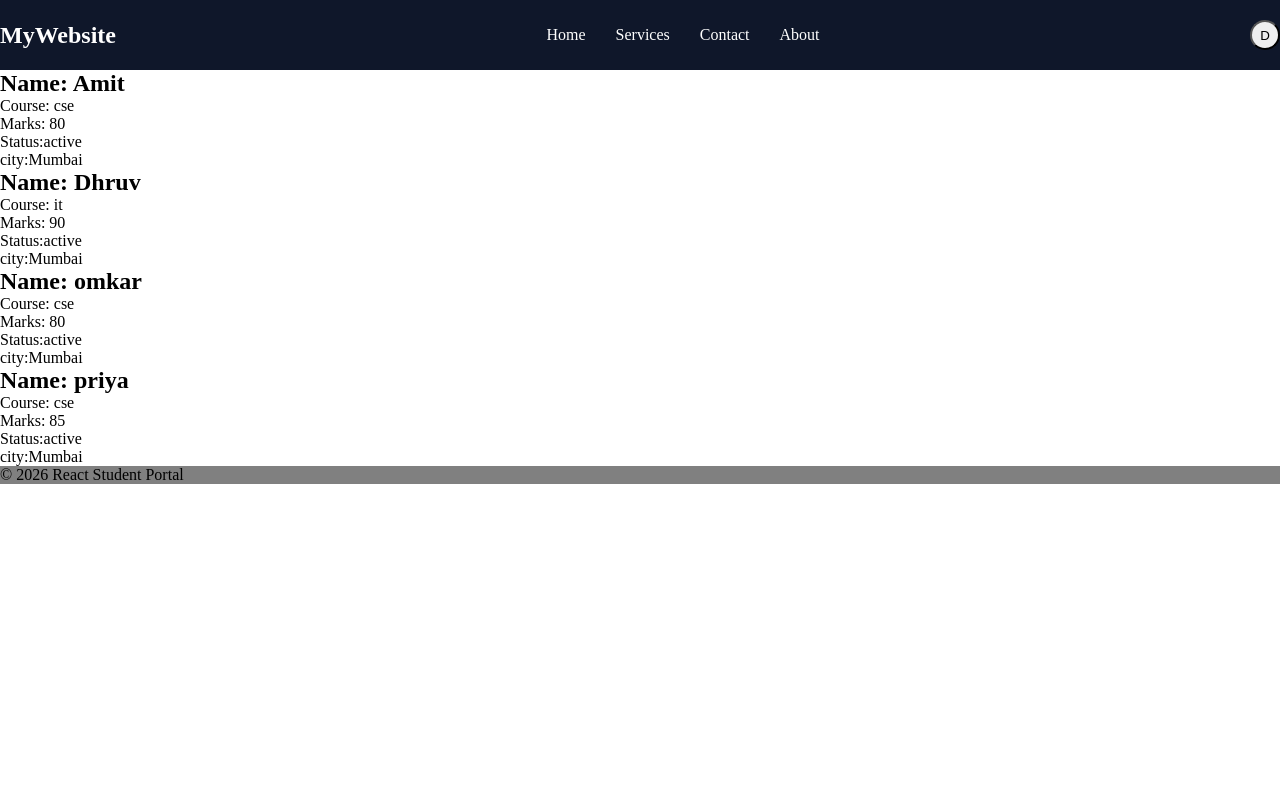
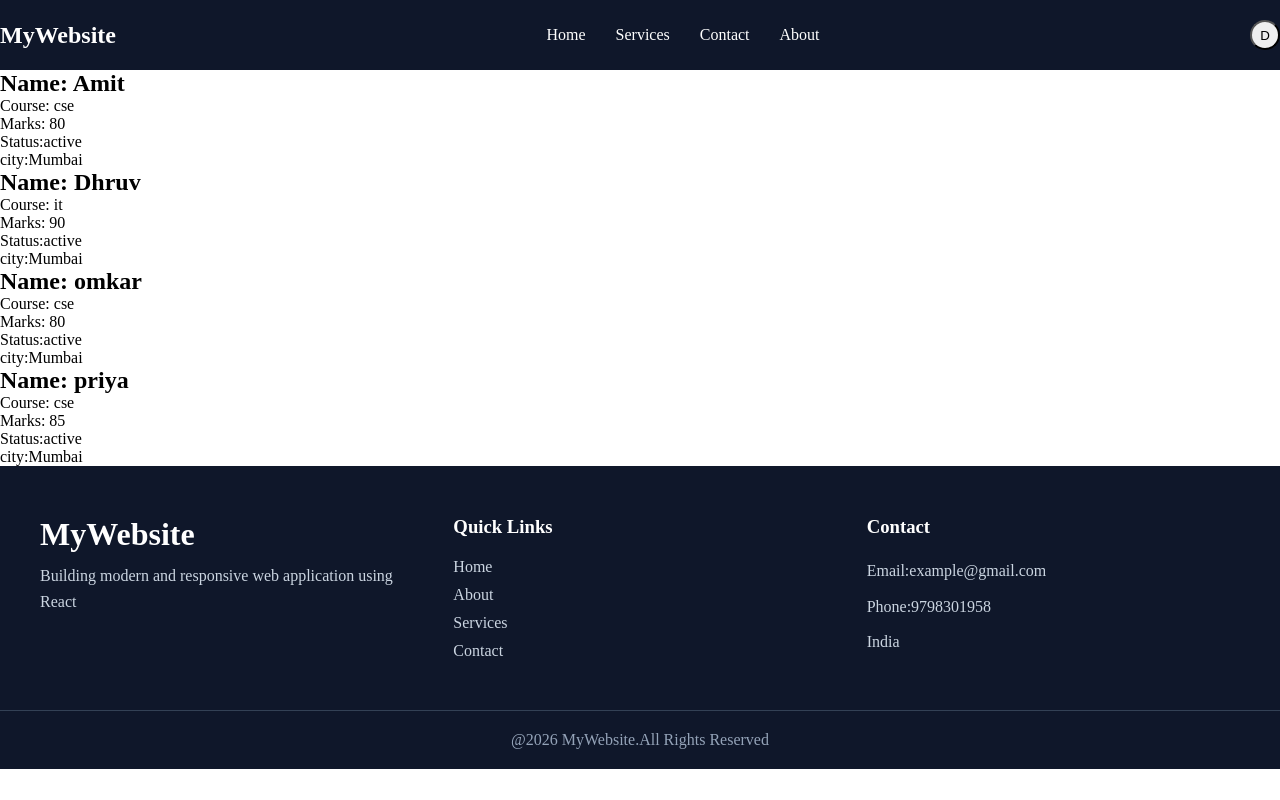
Before and after one commit to golu380/react12, a React (Vite) app: page / in a window 1280 px wide. Built offline with nearby package versions, Linux system fonts and the light colour scheme.

Commit message:
adding footer and css

```diff
--- a/src/App.jsx
+++ b/src/App.jsx
@@ -6,9 +6,9 @@ import viteLogo from './assets/vite.svg'
 // import StudentCard from './StudentCard'
 // import './App.css'
 import Header from './components/Header'
-import Navbar from './components/Navbar'
+import Navbar from './components/Navbar/Navbar'
 import StudentCard from './components/StudentCars'
-import Footer  from './components/Footer'
+import Footer  from './components/Footer/Footer'
 function App() {
 
 
--- a/src/components/Footer.jsx
+++ /dev/null
@@ -1,10 +0,0 @@
-import "./css/Footer.css";
-function Footer(){
-    return(
-         <footer className="footerclass">
-            <p>© 2026 React Student Portal</p>
-        </footer>
-    )
-}
-
-export default Footer;
--- /dev/null
+++ b/src/components/Footer/Footer.css
@@ -0,0 +1,57 @@
+.footer{
+    background-color: #0f172a;
+    color: white;
+}
+
+.footer-container{
+    max-width: 1200px;
+    margin: auto;
+    padding: 50px 20px;
+    display: grid;
+    /* grid-template-columns: repeat(3,1fr); */
+    grid-template-columns: 1fr 1fr 1fr;
+    gap: 40px;
+}
+
+.footer-section{
+    display: flex;
+    flex-direction: column;
+    gap: 10px;
+}
+
+.footer-section h2 {
+    color: aqua !important;
+}
+
+.footer-section h3{
+    margin-bottom: 10px;
+}
+.footer-section a{
+    color: #cbd5e1;
+    text-decoration: none;
+}
+
+.footer-section a:hover{
+ color:#38bdf8
+}
+.footer-section p{
+    color: #cbd5e1;
+    line-height: 1.6;
+}
+
+.footer-bottom {
+    border-top: 1px solid #334155;
+    text-align: center;
+    padding: 20px;
+}
+.footer-bottom p{
+    margin: 0;
+    color: #94a3b8;
+}
+
+@media(max-width:768px){
+    .footer-container{
+        grid-template-columns: 1fr;
+        text-align: center;
+    }
+}
--- /dev/null
+++ b/src/components/Footer/Footer.jsx
@@ -0,0 +1,39 @@
+import "./Footer.css";
+function Footer(){
+    return(
+     <footer className="footer">
+        <div className="footer-container">
+            <div className="footer-section">
+                <h1>
+                    MyWebsite
+                </h1>
+                <p>
+                    Building modern and responsive
+                    web application using React
+                </p>
+            </div>
+            <div className="footer-section">
+                <h3>Quick Links</h3>
+                <a href="/">Home</a>
+                <a href="/about">About</a>
+                <a href="/services">Services</a>
+                <a href="/contact">Contact</a>
+            </div>
+            <div className="footer-section">
+                <h3>Contact</h3>
+                <p>Email:example@gmail.com</p>
+                <p>Phone:9798301958</p>
+                <p>India</p>
+            </div>
+
+        </div>
+        <div className="footer-bottom">
+            <p>
+                @2026 MyWebsite.All Rights Reserved
+            </p>
+        </div>
+     </footer>
+    )
+}
+
+export default Footer;
--- a/src/components/css/Footer.css
+++ /dev/null
@@ -1,3 +0,0 @@
-.footerclass{
-    background-color: gray;
-}
```
Also changed, not shown: src/components/Navbar/Navbar.css (renamed from src/components/Navbar.css), src/components/Navbar/Navbar.jsx (renamed from src/components/Navbar.jsx).
